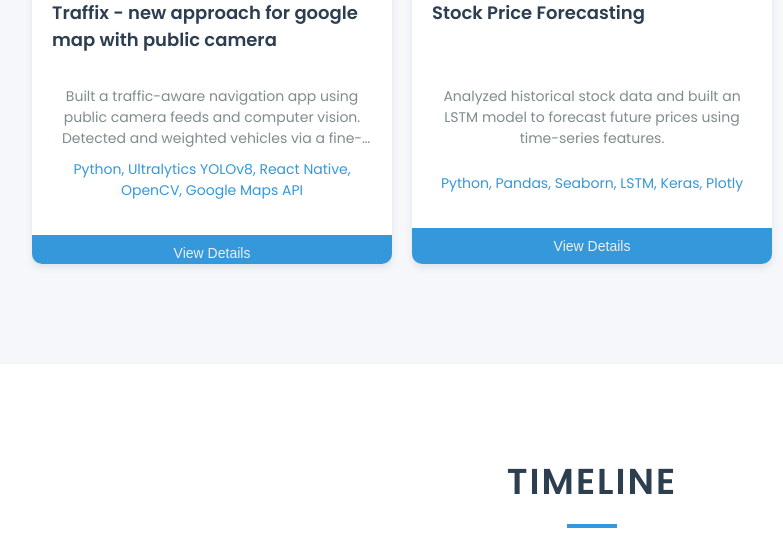
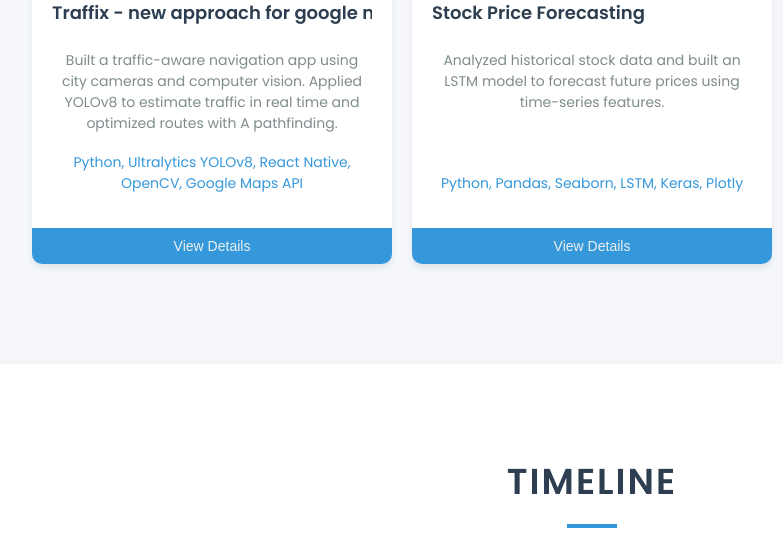
Before and after one commit to Baro1502/Baro1502.github.io, a plain HTML site: page index.html in a window 1280 px wide. Shown: the part 3267-3819 px from the top of the page, without its empty margins (48-831 px from the left). Drawn offline with Linux system fonts and the light colour scheme.

Commit message:
fix projects ui

```diff
--- a/index.html
+++ b/index.html
@@ -455,7 +455,7 @@
                         <div class="project-preview">
                             <img loading="lazy" src="assets/projects/traffix/logo.png" alt="Traffix - new approach for google map with public camera">
                             <h4>Traffix - new approach for google map with public camera</h4>
-                            <p class="project-brief">Built a traffic-aware navigation app using public camera feeds and computer vision. Detected and weighted vehicles via a fine-tuned YOLOv8 model, and used A* pathfinding with real-time visual traffic estimation from city cameras instead of GPS.</p>
+                            <p class="project-brief">Built a traffic-aware navigation app using city cameras and computer vision. Applied YOLOv8 to estimate traffic in real time and optimized routes with A pathfinding.</p>
                             <p class="project-tools">Python, Ultralytics YOLOv8, React Native, OpenCV, Google Maps API</p>
                         </div>
                         <button class="view-details-btn">View Details</button>
@@ -463,7 +463,7 @@
                             <div class="project-info">
                                 <p><strong>Date:</strong> 2024 - 2025</p>
                             </div>
-                           <p class="project-description">
+                            <p class="project-description">
                                 In this project, we developed <strong>Traffix</strong>, a mobile traffic navigation system that replaces traditional GPS-based routing with real-time visual traffic analysis using public surveillance cameras and computer vision. The goal is to provide more accurate, context-aware routing in congested urban environments using AI.
 
                                 <ul>
--- a/styles/main.css
+++ b/styles/main.css
@@ -142,6 +142,9 @@ h4 {
     margin-top: 20px;
     margin-bottom: 15px;
     text-align: left;
+    white-space: nowrap;
+    overflow: hidden;
+    text-overflow: ellipsis;
 }
 
 hr {
--- a/styles/projects.css
+++ b/styles/projects.css
@@ -45,19 +45,19 @@
     -webkit-line-clamp: 3;
     -webkit-box-orient: vertical;
     overflow: hidden;
-    height: 3.5em; /* Adjust based on your line-height */
+    /* height: 3.5em; Adjust based on your line-height */
 }
 
 .project-brief {
     font-size: 14px;
     color: var(--text-secondary);
-    margin-bottom: 10px;
+    /* margin-bottom: 10px; */
     flex-grow: 1;
     overflow: hidden;
     /* Limit to 3 lines */
-    display: -webkit-box;
-    -webkit-line-clamp: 3;
-    -webkit-box-orient: vertical;
+    text-overflow: ellipsis;
+    height: 15px;
+
 }
 
 .project-tools {
```
